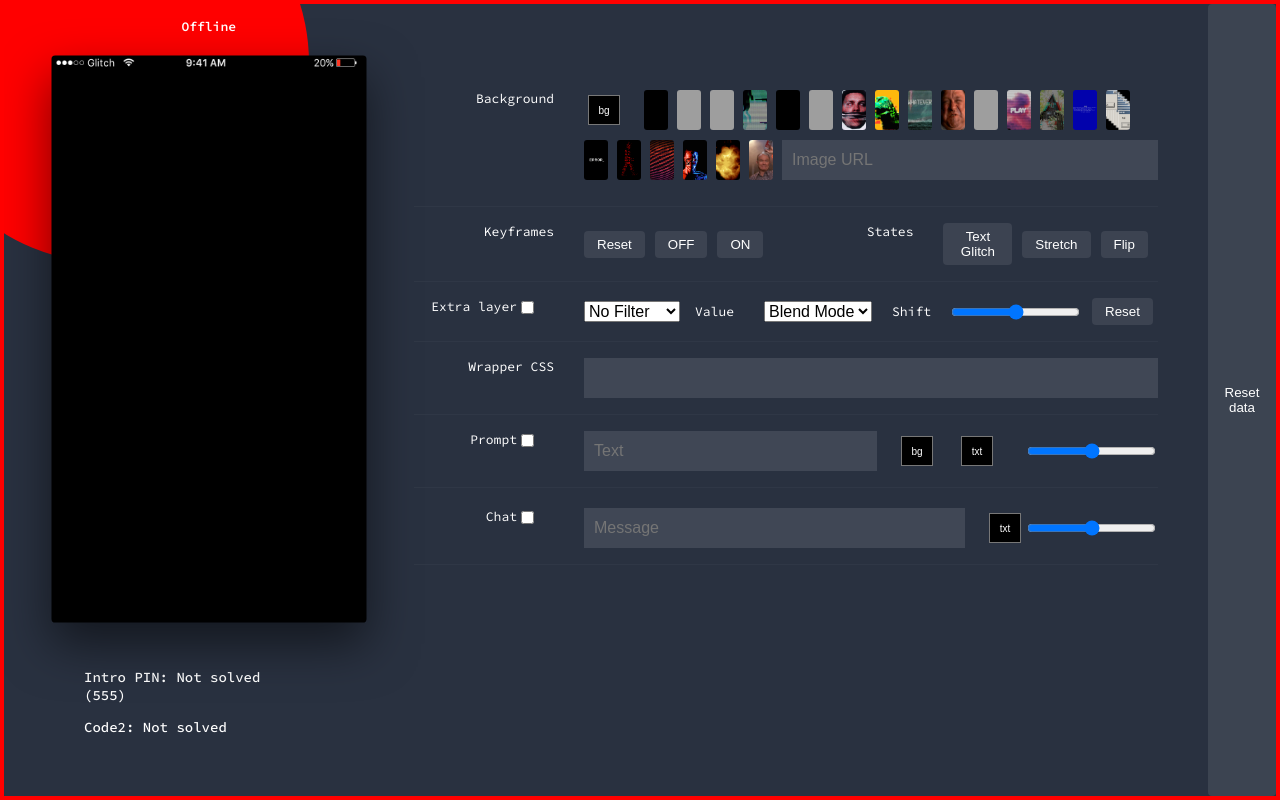
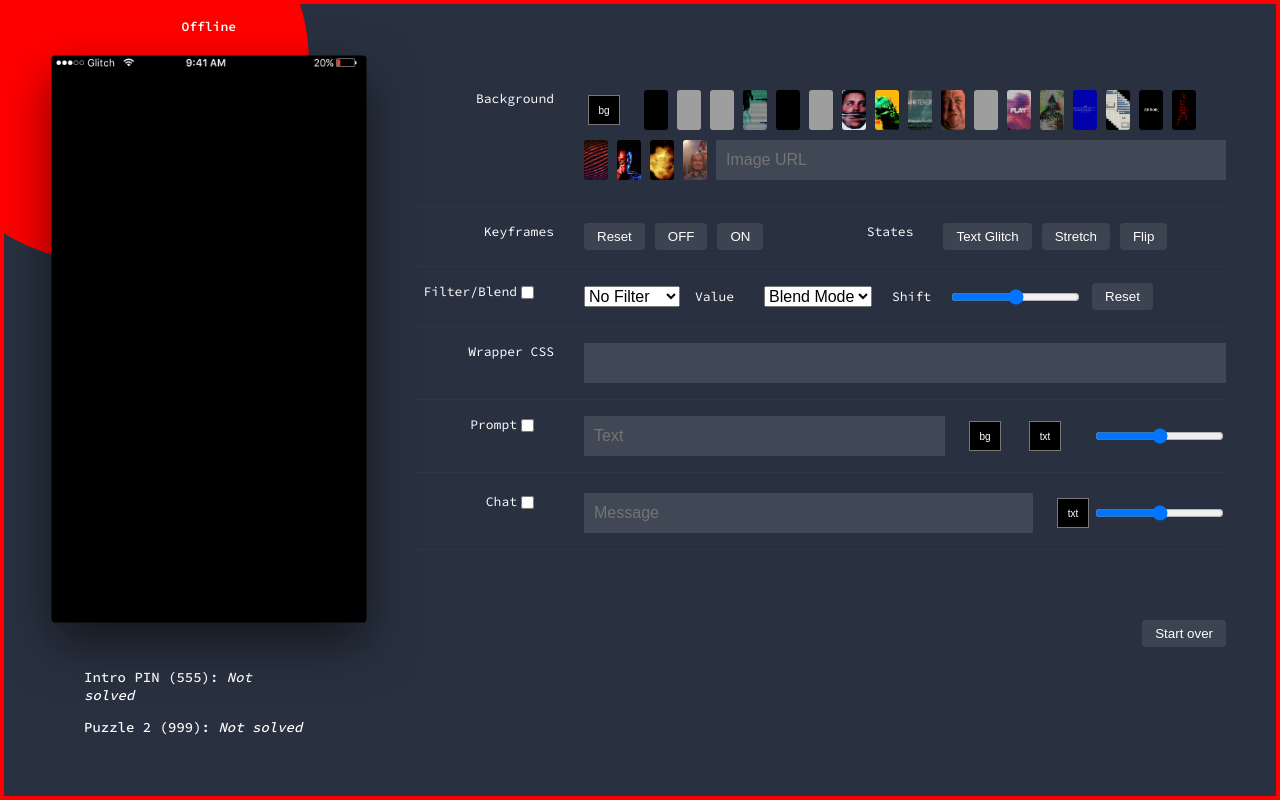
Before and after one commit to AlexTyu/Glit.chat, a website: page public/admin.html in a window 1280 px wide. Drawn offline with nearby package versions, Linux system fonts and the light colour scheme; no server answers; grey boxes are pictures that could not be loaded.

Commit message:
puzzless

```diff
--- a/index.js
+++ b/index.js
@@ -15,7 +15,7 @@ app.use(express.static(__dirname + '/public'));
 var MESSAGES = [
     {
         user: "0",
-        text: "[103.231.481.213]. Ping 424ms",
+        text: "[http://138.68.7.45]. Ping 424ms",
         textColor: "gray",
     },
     {
--- a/public/admin.html
+++ b/public/admin.html
@@ -25,8 +25,8 @@
             <!-- <p class="label" style="color: red"> {{position}} </p> -->
         </div>
         <div class="codes">
-        <p> Intro PIN: {{options.puzzle1}} <span ng-if="options.puzzle1 !== true"> Not solved (555)</span></p>
-        <p> Code2: {{options.puzzle2}} <span ng-if="options.puzzle2 !== true"> Not solved </span></p>
+        <p> Intro PIN (555):<span ng-if="options.puzzle1 !== true"><i> Not solved </i></span> <span ng-if="options.puzzle1 == true" style="color: green">Solved!</span></p>
+        <p> Puzzle 2 (999):<span ng-if="options.puzzle2 !== true"><i> Not solved </i></span> <span ng-if="options.puzzle2 == true" style="color: green">Solved!</span></p>
         </div>
     </div>
 
@@ -83,7 +83,7 @@
         </div>
 
         <div class="row">
-            <label> Extra layer <input type="checkbox" ng-model="options.glitcher" style="margin-right: 20px;" ng-change="updateOptions()"></label>
+            <label> Filter/Blend <input type="checkbox" ng-model="options.glitcher" style="margin-right: 20px;" ng-change="updateOptions()"></label>
 
             <select ng-model="options.filter" ng-change="updateOptions()" style="margin-right: 15px;">
                 <option value="" selected>No Filter</option>
@@ -174,8 +174,7 @@
                 </div>
             </div>
         </div>
+        <button style="float: right; margin-top: 70px" ng-click="reset()"> Start over </button>
     </div>
-    <button> Reset data </button>
 </body>
-
 </html>
--- a/public/js/params.js
+++ b/public/js/params.js
@@ -84,6 +84,11 @@ app.controller("main", function($scope) {
         $scope.options.inputText = "";
     }
 
+    $scope.reset = function() {
+        $scope.options = "";
+        $scope.messages = ""
+    }
+
     if (navigator.geolocation) {
     navigator.geolocation.getCurrentPosition(function(position){
       $scope.$apply(function(){
```
